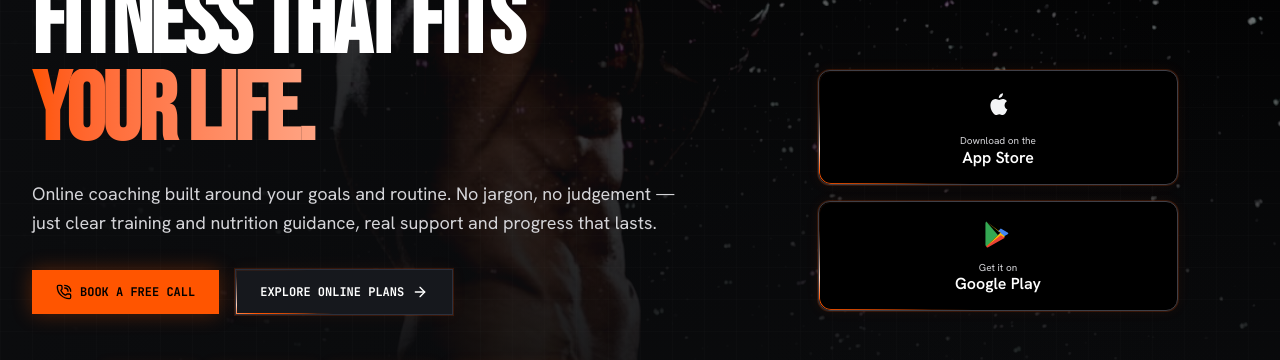
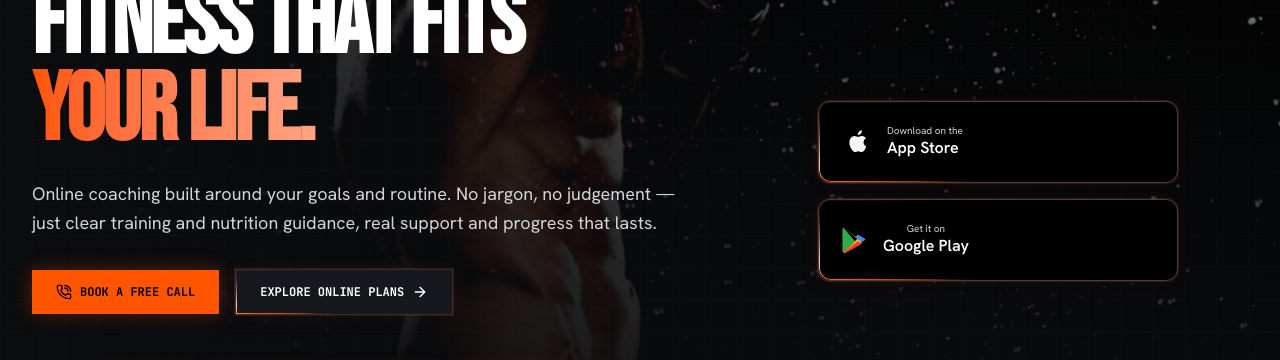
Before and after one commit to chriscallaghan2012/mwfitness, a React (Vite) app: page / in a window 1280 px wide. Shown: the part 255-615 px from the top of the page. Built offline with nearby package versions, Linux system fonts and the light colour scheme; no server answers.

Commit message:
Correct app card and store badge alignment (#61)
* Align store badge icons left and standardize hero badge layout

* Center homepage app feature cards

```diff
--- a/src/components/StoreBadges.tsx
+++ b/src/components/StoreBadges.tsx
@@ -10,12 +10,12 @@ interface StoreBadgesProps {
 export const StoreBadges: React.FC<StoreBadgesProps> = ({ compact = false, stacked = false, appStoreUrl, googlePlayUrl }) => {
   const resolvedAppStoreUrl = appStoreUrl ?? import.meta.env.VITE_APP_STORE_URL;
   const resolvedGooglePlayUrl = googlePlayUrl ?? import.meta.env.VITE_GOOGLE_PLAY_URL;
-  const badgeClass = `inline-flex min-h-[82px] min-w-[190px] items-center justify-center gap-3 rounded-xl border border-zinc-700 bg-black px-5 py-4 text-center transition-colors hover:border-[#ff5500]/70 ${compact ? 'min-w-0' : ''} ${stacked ? 'w-full flex-col gap-2' : ''}`;
+  const badgeClass = `inline-flex min-h-[82px] min-w-[190px] items-center justify-start gap-3 rounded-xl border border-zinc-700 bg-black px-5 py-4 text-left transition-colors hover:border-[#ff5500]/70 ${compact ? 'min-w-0' : ''} ${stacked ? 'w-full' : ''}`;
   const appleIcon = <svg aria-hidden="true" viewBox="0 0 24 24" className={compact ? 'h-6 w-6' : 'h-9 w-9'} fill="currentColor"><path d="M16.37 12.1c.02 2.1 1.84 2.8 1.86 2.81-.02.05-.29 1.02-.96 2.02-.58.86-1.18 1.72-2.12 1.74-.92.02-1.22-.56-2.28-.56-1.05 0-1.39.54-2.26.58-.91.03-1.61-.94-2.2-1.8-1.2-1.74-2.12-4.92-.89-7.07.61-1.07 1.71-1.75 2.9-1.77.9-.02 1.75.61 2.3.61.55 0 1.58-.75 2.67-.64.46.02 1.75.19 2.58 1.42-.07.04-1.54.9-1.6 2.66ZM14.61 6.3c.48-.58.8-1.38.71-2.18-.69.03-1.53.46-2.02 1.04-.44.51-.83 1.33-.73 2.1.77.06 1.56-.39 2.04-.96Z"/></svg>;
   const playIcon = <svg aria-hidden="true" viewBox="0 0 24 24" className={compact ? 'h-5 w-5' : 'h-8 w-8'}><path d="M3.2 2.6c-.4.3-.6.8-.6 1.5v15.8c0 .7.2 1.2.6 1.5L12 13 3.2 2.6Z" fill="#34A853"/><path d="m14.1 10.9-2.1 2.1 2.1 2.1 5.1-2.9c.7-.4.7-1 0-1.4l-5.1-2.9-2.1 2.1 2.1.9Z" fill="#4285F4"/><path d="M3.2 2.6 14.1 10.9 12 13 3.2 21.4c.3.1.7 0 1.1-.2l12.9-7.3L3.2 2.6Z" fill="#FBBC04"/><path d="M3.2 21.4 14.1 13l3.1 1.8L4.3 22.1c-.4.2-.8.2-1.1-.7Z" fill="#EA4335"/></svg>;
-  const apple = <>{appleIcon}<span className="block text-center"><span className="block text-[10px] leading-tight text-zinc-300">{resolvedAppStoreUrl ? 'Download on the' : 'Coming soon to the'}</span><span className={`block font-semibold leading-tight text-white ${compact ? 'text-xs' : 'text-base'}`}>App Store</span></span></>;
+  const apple = <>{appleIcon}<span className="block text-left"><span className="block text-[10px] leading-tight text-zinc-300">{resolvedAppStoreUrl ? 'Download on the' : 'Coming soon to the'}</span><span className={`block font-semibold leading-tight text-white ${compact ? 'text-xs' : 'text-base'}`}>App Store</span></span></>;
   const google = <>{playIcon}<span className="block text-center"><span className="block text-[10px] leading-tight text-zinc-300">{resolvedGooglePlayUrl ? 'Get it on' : compact ? 'COMING SOON' : 'Coming soon on'}</span><span className={`block font-semibold leading-tight text-white ${compact ? 'text-xs' : 'text-base'}`}>Google Play</span></span></>;
-  return <div className={`flex ${stacked ? 'flex-col items-center' : 'flex-wrap items-center justify-center'} gap-4`} aria-label="MWFitnessUK app store availability">
+  return <div className={`flex ${stacked ? 'flex-col items-stretch' : 'flex-wrap items-center justify-center'} gap-4`} aria-label="MWFitnessUK app store availability">
     {resolvedAppStoreUrl ? <a href={resolvedAppStoreUrl} target="_blank" rel="noopener noreferrer" className={badgeClass} aria-label="Download MWFitnessUK from the App Store">{apple}</a> : <div className={badgeClass} aria-label="App Store listing coming soon">{apple}</div>}
     {resolvedGooglePlayUrl ? <a href={resolvedGooglePlayUrl} target="_blank" rel="noopener noreferrer" className={badgeClass} aria-label="Get MWFitnessUK on Google Play">{google}</a> : <div className={badgeClass} aria-label="Google Play listing coming soon">{google}</div>}
   </div>;
--- a/src/components/screens/HomeScreen.tsx
+++ b/src/components/screens/HomeScreen.tsx
@@ -365,8 +365,8 @@ export const HomeScreen: React.FC<HomeScreenProps> = ({ onSelectScreen, onOpenBo
               { icon: TrendingUp, title: 'Progress tracking', text: 'Keep measurements, photos and milestones together.' },
               { icon: Utensils, title: 'Food & nutrition', text: 'Log meals and build awareness of everyday habits.' },
               { icon: Dumbbell, title: 'Training log', text: 'Keep workouts and performance moving forward.' },
-            ].map(({ icon: Icon, title, text }) => <div key={title} className="mw-electric-card border border-[#252a34] bg-[#15171d]/90 p-5 text-left">
-              <div className="mb-4 flex h-11 w-11 items-center justify-center border border-[#ff5500]/70 bg-[#ff5500]/10 text-[#ff5500]"><Icon className="h-5 w-5" /></div><h3 className="mb-2 font-display text-xl uppercase text-white">{title}</h3><p className="text-sm leading-relaxed text-zinc-400">{text}</p>
+            ].map(({ icon: Icon, title, text }) => <div key={title} className="mw-electric-card border border-[#252a34] bg-[#15171d]/90 p-5 text-center">
+              <div className="mx-auto mb-4 flex h-11 w-11 items-center justify-center border border-[#ff5500]/70 bg-[#ff5500]/10 text-[#ff5500]"><Icon className="h-5 w-5" /></div><h3 className="mb-2 font-display text-xl uppercase text-white">{title}</h3><p className="text-sm leading-relaxed text-zinc-400">{text}</p>
             </div>)}
           </div>
         </div>
```
